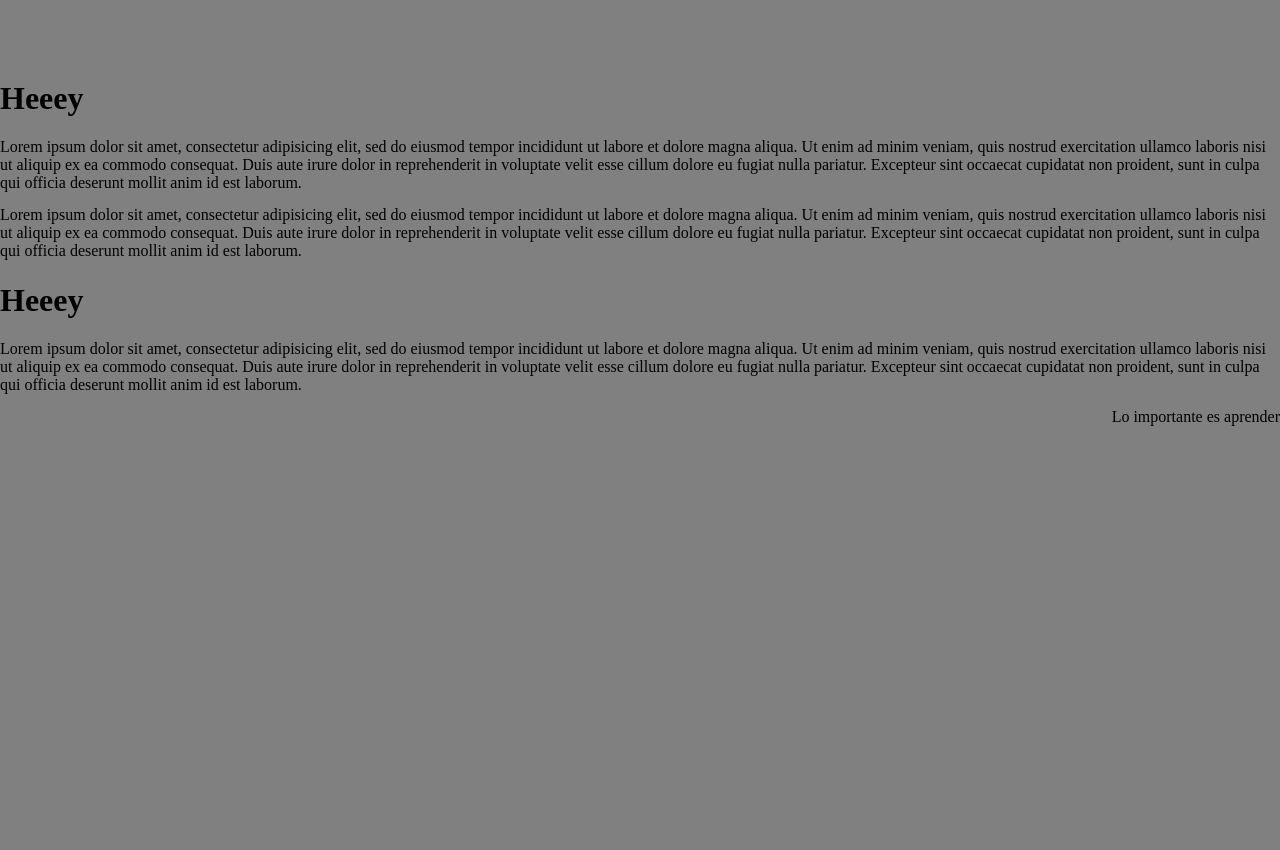
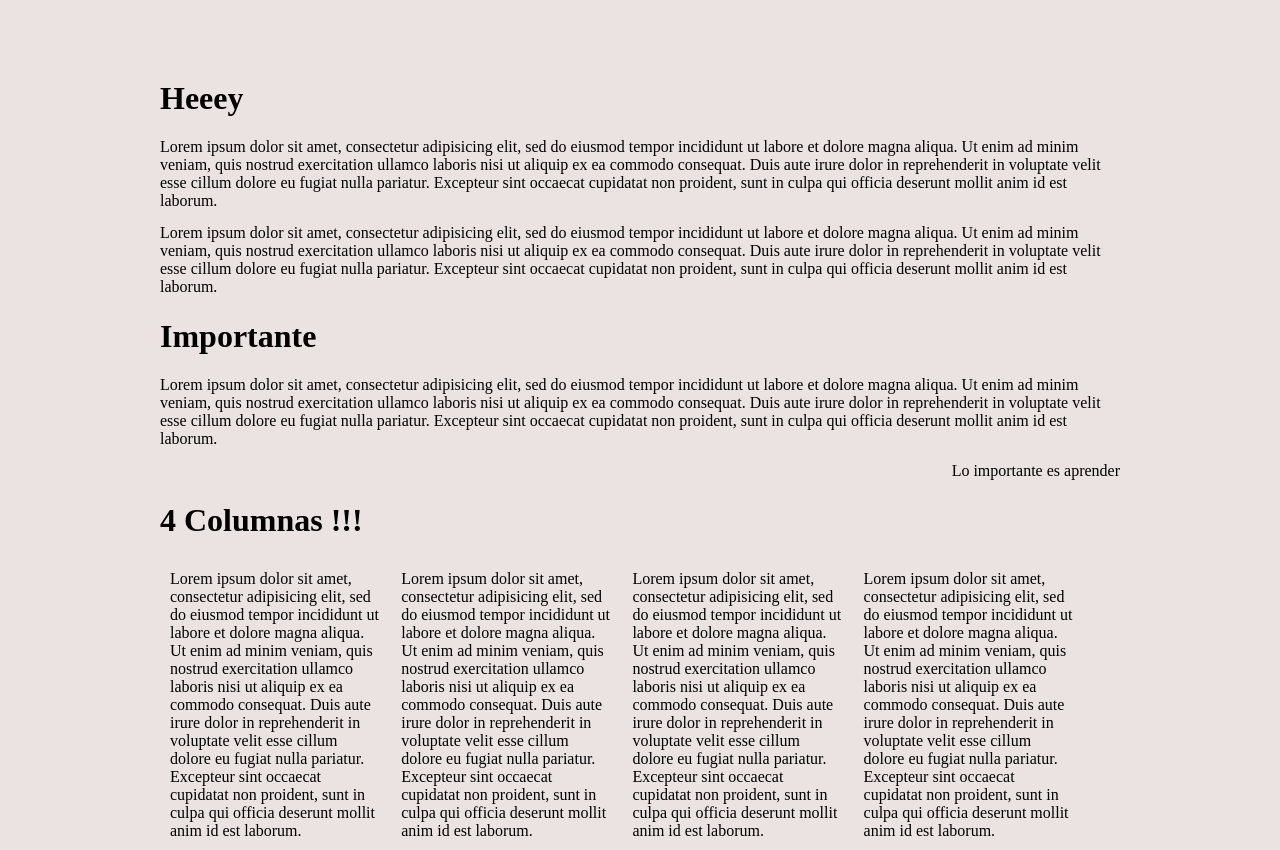
Before and after one commit to axelfoleymx/ejcss, a plain HTML site: page index.html in a window 1280 px wide. Before the commit the page ends 800 px from the top, so only its background shows below. Drawn offline with Linux system fonts and the light colour scheme.

Commit message:
EJERCICIO 2

```diff
--- a/CSS/stylesheet.css
+++ b/CSS/stylesheet.css
@@ -1,8 +1,9 @@
-body{background-color: gray;
+body{background-color: #eae3e2;
 	margin-right: auto;
 	margin-left: auto;
 	margin-top: 80px;
 	position: static;
+	width: 960px;
 
 }
 .parrafo,.parrafo1{
@@ -13,3 +14,15 @@ body{background-color: gray;
 .parrafo1{
 	text-align: right;
 }
+.tabla{display: table;
+	box-sizing: border-box;
+
+}
+.fila{
+	float: left;
+	width: 22%;
+	display: table-cell;
+	padding: 10px;
+
+
+}
--- a/index.html
+++ b/index.html
@@ -21,7 +21,7 @@
 	</div>
 
 <div>
-<h1> Heeey</h1>
+<h1> Importante</h1>
 </div>
 
 	<div>
@@ -39,8 +39,25 @@
 
 	</div>
 
+<div>
+<h1>4 Columnas !!!</h1>
+</div>
 
+<div class="Tabla">
+	<div class="fila">
+		Lorem ipsum dolor sit amet, consectetur adipisicing elit, sed do eiusmod tempor incididunt ut labore et dolore magna aliqua. Ut enim ad minim veniam, quis nostrud exercitation ullamco laboris nisi ut aliquip ex ea commodo consequat. Duis aute irure dolor in reprehenderit in voluptate velit esse cillum dolore eu fugiat nulla pariatur. Excepteur sint occaecat cupidatat non proident, sunt in culpa qui officia deserunt mollit anim id est laborum.
+	</div>
 
+	<div class="fila">
+		Lorem ipsum dolor sit amet, consectetur adipisicing elit, sed do eiusmod tempor incididunt ut labore et dolore magna aliqua. Ut enim ad minim veniam, quis nostrud exercitation ullamco laboris nisi ut aliquip ex ea commodo consequat. Duis aute irure dolor in reprehenderit in voluptate velit esse cillum dolore eu fugiat nulla pariatur. Excepteur sint occaecat cupidatat non proident, sunt in culpa qui officia deserunt mollit anim id est laborum.
+	</div>
+	<div class="fila">
+		Lorem ipsum dolor sit amet, consectetur adipisicing elit, sed do eiusmod tempor incididunt ut labore et dolore magna aliqua. Ut enim ad minim veniam, quis nostrud exercitation ullamco laboris nisi ut aliquip ex ea commodo consequat. Duis aute irure dolor in reprehenderit in voluptate velit esse cillum dolore eu fugiat nulla pariatur. Excepteur sint occaecat cupidatat non proident, sunt in culpa qui officia deserunt mollit anim id est laborum.
+	</div>
+		<div class="fila">
+		Lorem ipsum dolor sit amet, consectetur adipisicing elit, sed do eiusmod tempor incididunt ut labore et dolore magna aliqua. Ut enim ad minim veniam, quis nostrud exercitation ullamco laboris nisi ut aliquip ex ea commodo consequat. Duis aute irure dolor in reprehenderit in voluptate velit esse cillum dolore eu fugiat nulla pariatur. Excepteur sint occaecat cupidatat non proident, sunt in culpa qui officia deserunt mollit anim id est laborum.
+	</div>
+</div>
 
 
 </body>
```
